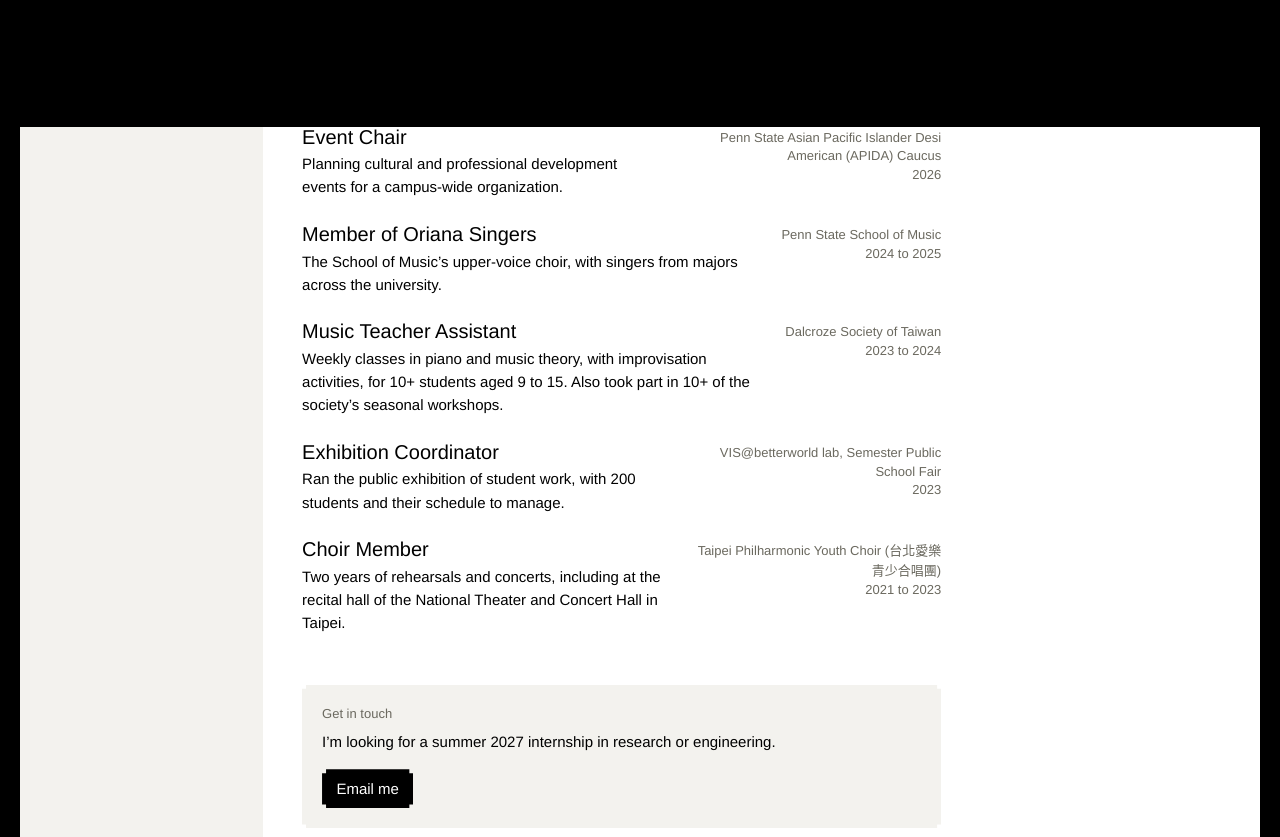
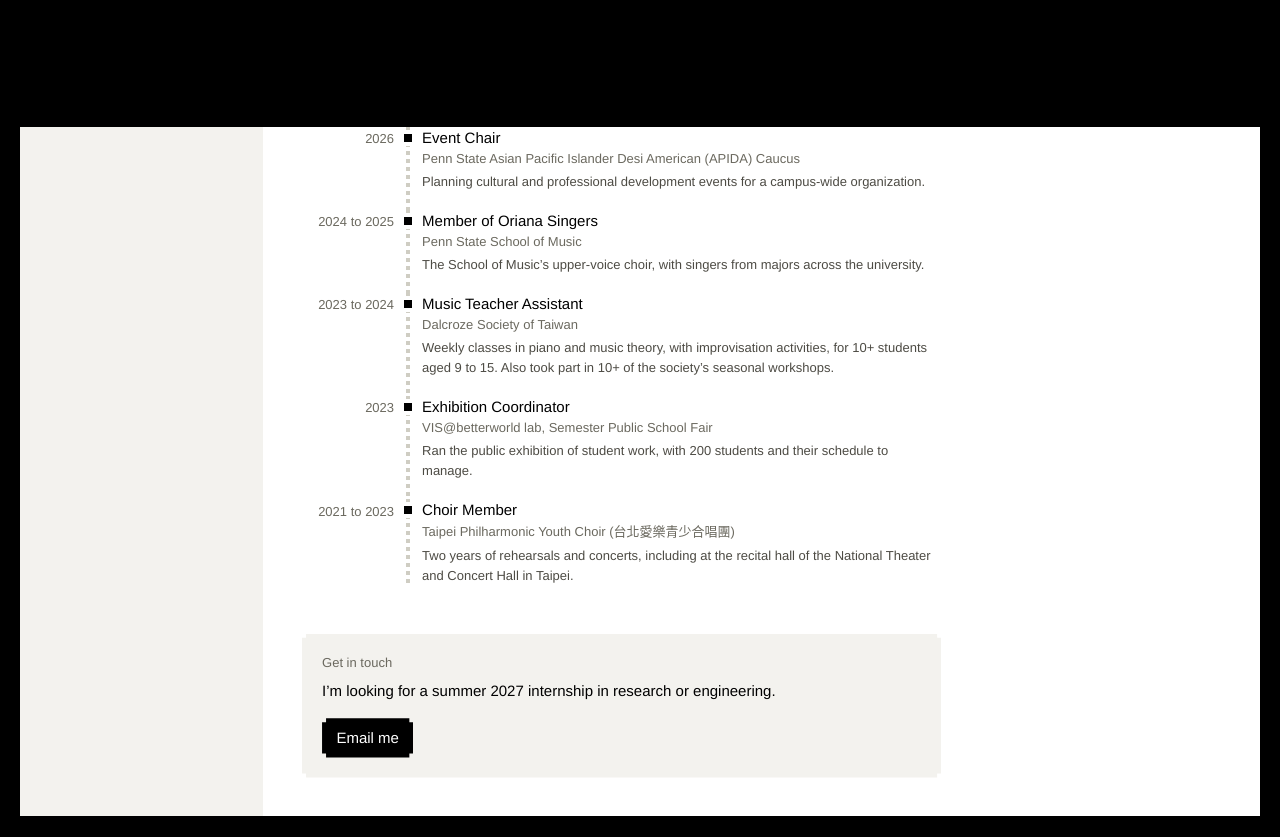
Before and after one commit to cherryann518/cherryann518.github.io, a plain HTML site: page index.html in a window 1280 px wide. Shown: the part 1933-2770 px from the top of the page. Drawn offline with Linux system fonts and the light colour scheme; a web font is replaced by a local one.

Commit message:
extracurriculars format

```diff
--- a/index.html
+++ b/index.html
@@ -178,40 +178,46 @@
   </section>
 
   <!-- Extracurriculars: same rows as Experience. -->
-  <section class="entries" id="extracurriculars">
+  <section class="entries log" id="extracurriculars">
     <h2>Extracurriculars</h2>
-    <ul>
+    <ol>
       <li>
+        <p class="when">2026</p>
         <h3>IST Diplomat</h3>
-        <p class="meta">College of IST<br>2026</p>
+        <p class="meta">College of IST</p>
         <p>Student ambassadors for the College of IST. Diplomats represent the college at events and, through the Undergraduate Recruitment Partnership, meet with prospective students, parents and donors.</p>
       </li>
       <li>
+        <p class="when">2026</p>
         <h3>Event Chair</h3>
-        <p class="meta">Penn State Asian Pacific Islander Desi American (APIDA) Caucus<br>2026</p>
+        <p class="meta">Penn State Asian Pacific Islander Desi American (APIDA) Caucus</p>
         <p>Planning cultural and professional development events for a campus-wide organization.</p>
       </li>
       <li>
+        <p class="when">2024 to 2025</p>
         <h3>Member of Oriana Singers</h3>
-        <p class="meta">Penn State School of Music<br>2024 to 2025</p>
+        <p class="meta">Penn State School of Music</p>
         <p>The School of Music’s upper-voice choir, with singers from majors across the university.</p>
       </li>
       <li>
+        <p class="when">2023 to 2024</p>
         <h3>Music Teacher Assistant</h3>
-        <p class="meta">Dalcroze Society of Taiwan<br>2023 to 2024</p>
+        <p class="meta">Dalcroze Society of Taiwan</p>
         <p>Weekly classes in piano and music theory, with improvisation activities, for 10+ students aged 9 to 15. Also took part in 10+ of the society’s seasonal workshops.</p>
       </li>
       <li>
+        <p class="when">2023</p>
         <h3>Exhibition Coordinator</h3>
-        <p class="meta">VIS@betterworld lab, Semester Public School Fair<br>2023</p>
+        <p class="meta">VIS@betterworld lab, Semester Public School Fair</p>
         <p>Ran the public exhibition of student work, with 200 students and their schedule to manage.</p>
       </li>
       <li>
+        <p class="when">2021 to 2023</p>
         <h3>Choir Member</h3>
-        <p class="meta">Taipei Philharmonic Youth Choir (<span lang="zh-Hant">台北愛樂青少合唱團</span>)<br>2021 to 2023</p>
+        <p class="meta">Taipei Philharmonic Youth Choir (<span lang="zh-Hant">台北愛樂青少合唱團</span>)</p>
         <p>Two years of rehearsals and concerts, including at the recital hall of the National Theater and Concert Hall in Taipei.</p>
       </li>
-    </ul>
+    </ol>
   </section>
 
   <section class="touch">
--- a/styles.css
+++ b/styles.css
@@ -403,6 +403,23 @@ main { min-width: 0; padding: var(--pad); container-type: inline-size; }
   .entries > ul > li > :not(.meta) { grid-column: 1; }
 }
 
+/* Extracurriculars as a log: the year in a left column, a dotted line of square dots, smaller type */
+.log > ol { --dot: 4px; display: grid; gap: 1.1rem; }
+.log > ol > li { display: grid; grid-template-columns: 1fr; gap: 0.05rem; margin: 0; }
+.log li h3 { font-size: var(--body); line-height: 1.5; }
+.log .when, .log .meta { color: var(--gray-text); font-size: var(--small); }
+.log li > p:last-child { margin-top: 0.15rem; font-size: var(--small); color: var(--gray-deep); max-width: 34rem; }
+@container (min-width: 30rem) {
+  .log > ol > li { grid-template-columns: 5.75rem 1fr; column-gap: 1.75rem; position: relative; }
+  .log .when { grid-column: 1; grid-row: 1 / span 3; text-align: right; padding-top: 0.15rem; }
+  .log > ol > li > :not(.when) { grid-column: 2; }
+  .log .meta { max-width: none; text-align: left; padding: 0; grid-row: auto; }
+  .log > ol > li::before { content: ""; position: absolute; left: calc(5.75rem + 0.875rem - 2px); top: 0; bottom: -1.1rem; width: var(--dot);
+    background: repeating-linear-gradient(to bottom, var(--gray-dark) 0 var(--dot), transparent 0 calc(var(--dot) * 2)); }
+  .log > ol > li:last-child::before { bottom: 0; }
+  .log > ol > li::after { content: ""; position: absolute; left: calc(5.75rem + 0.875rem - 4px); top: 0.45rem; width: 8px; height: 8px; background: var(--ink); box-shadow: 0 0 0 4px var(--paper); }
+}
+
 /* Stack & tools: groups of chips. */
 .stack h3 { margin: 1rem 0 0.4rem; color: var(--gray-deep); font-size: var(--small); }
 
```
Also changed, not shown: 1 other file.
